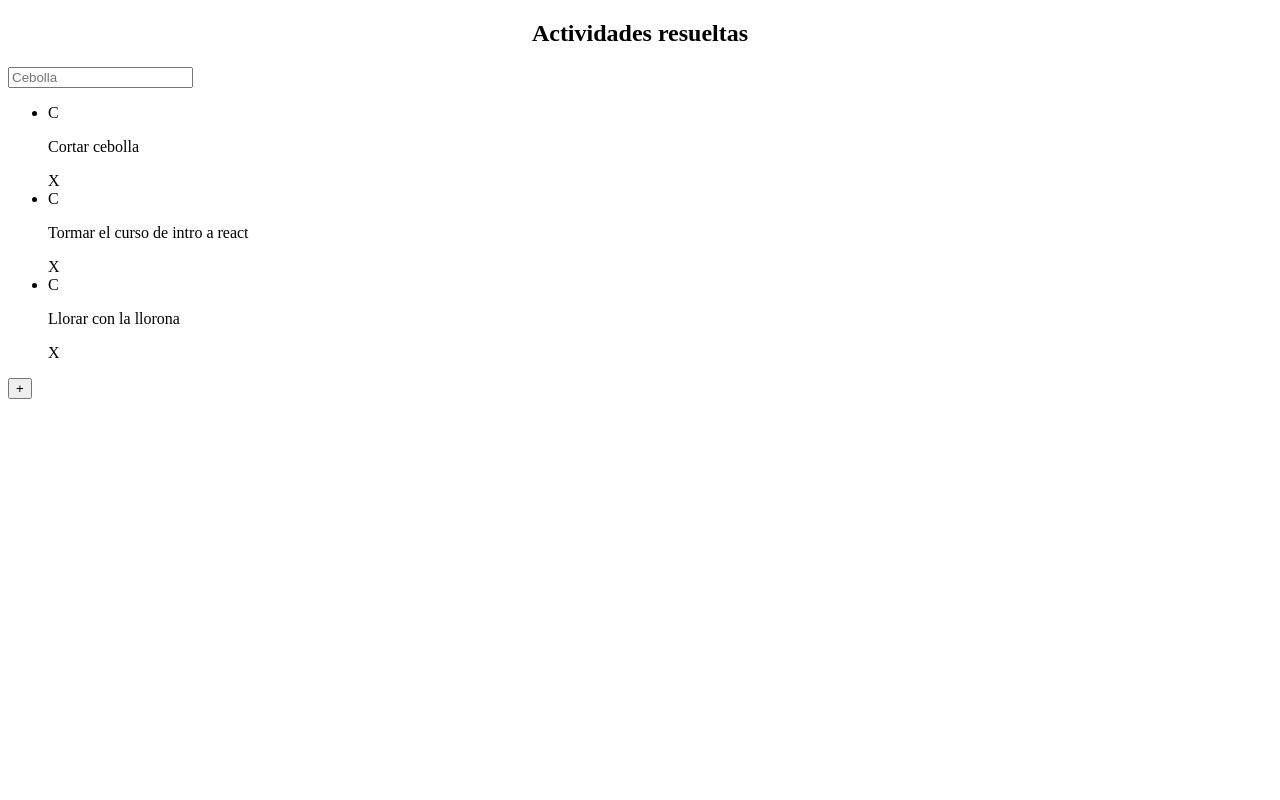
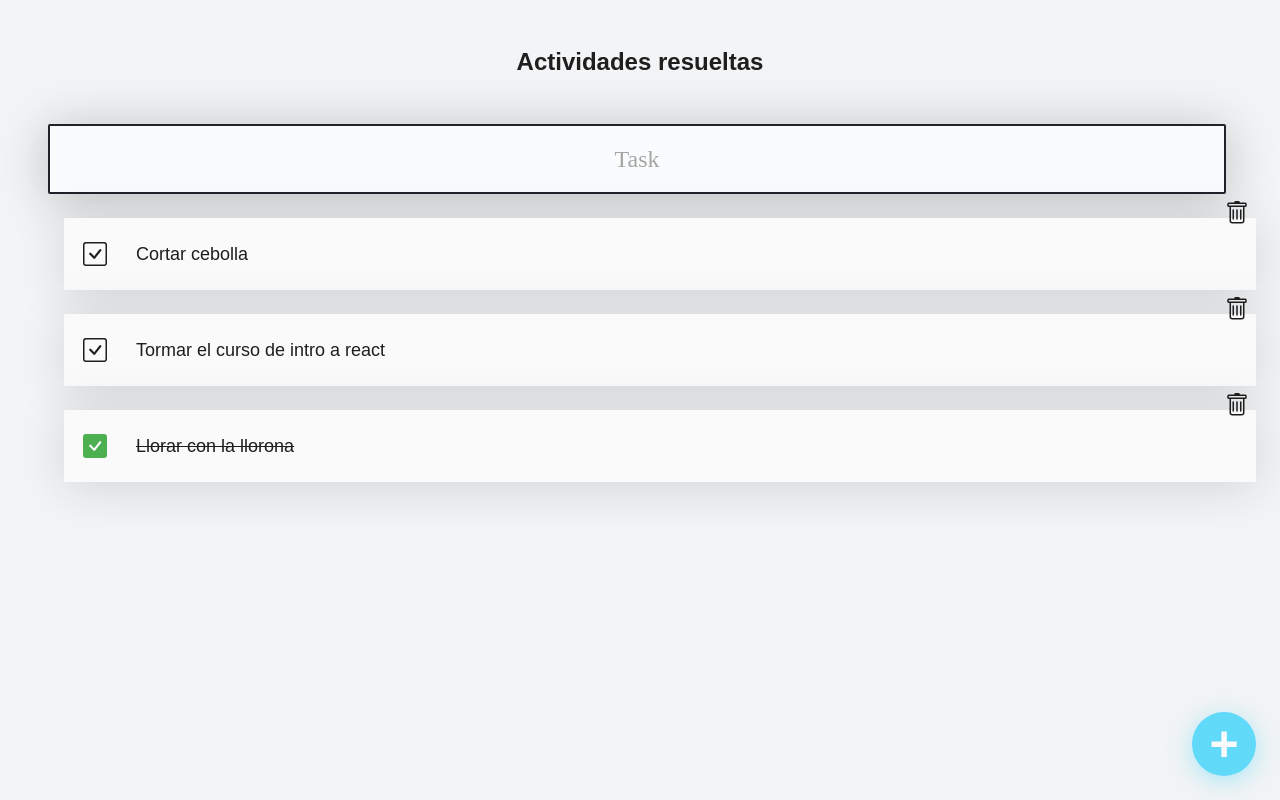
Before and after one commit to visvs/TODO_app, a React (Create React App) app: page / in a window 1280 px wide. Built offline with nearby package versions, Linux system fonts and the light colour scheme.

Commit message:
style: Añadir estilos basicos a los componentes, pendiente modificarlos

```diff
--- a/package.json
+++ b/package.json
@@ -8,6 +8,7 @@
     "@testing-library/user-event": "^13.5.0",
     "react": "^18.0.0",
     "react-dom": "^18.0.0",
+    "react-icons": "^4.3.1",
     "react-scripts": "5.0.1",
     "web-vitals": "^2.1.4"
   },
--- a/src/App.js
+++ b/src/App.js
@@ -8,7 +8,7 @@
 const todos=[
   {text:'Cortar cebolla', completed:false},
   {text:'Tormar el curso de intro a react', completed:false},
-  {text:'Llorar con la llorona', completed:false}
+  {text:'Llorar con la llorona', completed:true}
 ];
 function App() {
   return (
@@ -16,7 +16,11 @@
       <TodoCounter />
       <TodoSearch />
       <TodoList>
-        {todos.map(todo =>(<TodoItem key={todo.text} text={todo.text} />))}
+        {todos.map(todo =>(<TodoItem
+        key={todo.text}
+        text={todo.text}
+        completed = {todo.completed}
+        />))}
       </TodoList>
       <CreateTodoButton />
    </react.Fragment>
--- a/src/componentes/CreateTodoButton.js
+++ b/src/componentes/CreateTodoButton.js
@@ -1,9 +1,10 @@
-import React from "react";
+import React from 'react';
+import '../css/createTodoButton.css';
 
-function CreateTodoButton(props){
-    return(
-        <button>+</button>
-    );
+function CreateTodoButton(props) {
+  return (
+    <button className="CreateTodoButton">+</button>
+  );
 }
 
-export { CreateTodoButton};
+export { CreateTodoButton };
--- a/src/componentes/TodoItem.js
+++ b/src/componentes/TodoItem.js
@@ -1,13 +1,25 @@
-import React from "react";
+import React from 'react';
+import '../css/TodoItem.css';
+import { BsTrash , BsCheckSquareFill, BsCheckSquare} from "react-icons/bs";
 
-function TodoItem(props){
-    return(
-        <li>
-            <span>C</span>
-            <p>{props.text}</p>
-            <span>X</span>
-        </li>
-    );
+function TodoItem(props) {
+  return (
+    <li className="TodoItem">
+      <span className={`Icon Icon-check ${props.completed && 'Icon-check-none'}`}>
+      <BsCheckSquare />
+      </span>
+      <span className={`Icon Icon-check Icon-check-sleep ${props.completed && 'Icon-check--active'}`}>
+      <BsCheckSquareFill />
+      </span>
+      <p className={`TodoItem-p ${props.completed && 'TodoItem-p--complete'}`}>
+        {props.text}
+      </p>
+      <span className="Icon Icon-delete">
+      <BsTrash />
+
+      </span>
+    </li>
+  );
 }
 
 export { TodoItem };
--- a/src/componentes/TodoSearch.js
+++ b/src/componentes/TodoSearch.js
@@ -1,8 +1,8 @@
 import React from "react";
-
+import '../css/TodoSearch.css'
 function TodoSearch(){
     return(
-        <input placeholder="Cebolla" />
+        <input className="TodoSearch" placeholder="Task" />
     );
 }
 
--- a/src/css/TodoCounter.css
+++ b/src/css/TodoCounter.css
@@ -1,4 +1,6 @@
 .TodoCounter {
     font-size: 24px;
     text-align: center;
-}
+    margin: 0;
+    padding: 48px;
+  }
--- /dev/null
+++ b/src/css/TodoItem.css
@@ -0,0 +1,54 @@
+.TodoItem {
+    background-color: #FAFAFA;
+    position: relative;
+    display: flex;
+    justify-content: center;
+    align-items: center;
+    margin-top: 24px;
+    box-shadow: 0px 5px 50px rgba(32, 35, 41, 0.15);
+  }
+
+  .TodoItem-p {
+    margin: 24px 0 24px 24px;
+    width: calc(100% - 120px);
+    font-size: 18px;
+    line-height: 24px;
+    font-weight: 400;
+  }
+  .TodoItem-p--complete {
+    text-decoration: line-through;
+  }
+
+  .Icon {
+    cursor: pointer;
+    display: flex;
+    justify-content: center;
+    align-items: center;
+    height: 38px;
+    width: 38px;
+    font-size: 24px;
+    font-weight: bold;
+    /* background-color: #CCC; */
+  }
+  .Icon-check-sleep{
+      display: none;
+  }
+  .Icon-check {
+    position: absolute;
+    left: 12px;
+  }
+  .Icon-check--active {
+    display: flex;
+    color: #4caf50;
+  }
+  .Icon-check-none{
+      display: none;
+  }
+  .Icon-delete {
+    position: absolute;
+    top: -24px;
+    right: 0;
+  }
+  .Icon-delete:hover {
+    color: red;
+  }
--- /dev/null
+++ b/src/css/TodoSearch.css
@@ -0,0 +1,25 @@
+
+.TodoSearch {
+    background: #F9FBFC;
+    border-radius: 2px;
+    border: 2px solid #202329;
+    margin: 0 24px;
+    height: 64px;
+    width: calc(100% - 62px);
+    font-size: 24px;
+    text-align: center;
+    font-family: 'Montserrat';
+    font-weight: 400;
+    color: #1E1E1F;
+    box-shadow: 0px 5px 50px rgba(32, 35, 41, 0.25);
+  }
+
+  .TodoSearch::placeholder {
+    color: #A5A5A5;
+    font-family: 'Montserrat';
+    font-weight: 400;
+  }
+
+  .TodoSearch:focus {
+    outline-color: #61DAFA;
+  }
--- /dev/null
+++ b/src/css/createTodoButton.css
@@ -0,0 +1,25 @@
+.CreateTodoButton {
+    background-color: #61DAFA;
+    box-shadow: 0px 5px 25px rgba(97, 218, 250, 0.5);
+    border: none;
+    border-radius: 50%;
+    cursor: pointer;
+    font-size: 50px;
+    position: fixed;
+    bottom: 24px;
+    right: 24px;
+    font-weight: bold;
+    color: #FAFAFA;
+    display: flex;
+    justify-content: center;
+    align-items: center;
+    height: 64px;
+    width: 64px;
+
+    transform: rotate(0);
+    transition: .3s ease;
+  }
+
+  .CreateTodoButton:hover {
+    transform: rotate(224deg);
+  }
--- a/src/index.css
+++ b/src/index.css
@@ -1,13 +1,13 @@
 body {
   margin: 0;
-  font-family: -apple-system, BlinkMacSystemFont, 'Segoe UI', 'Roboto', 'Oxygen',
-    'Ubuntu', 'Cantarell', 'Fira Sans', 'Droid Sans', 'Helvetica Neue',
-    sans-serif;
-  -webkit-font-smoothing: antialiased;
-  -moz-osx-font-smoothing: grayscale;
+  padding: 0;
+  background: #F2F4F5;
+  color: #1E1E1F;
+  font-family: 'Montserrat', Arial, Helvetica, sans-serif;
 }
 
-code {
-  font-family: source-code-pro, Menlo, Monaco, Consolas, 'Courier New',
-    monospace;
+#root {
+  margin: 0 24px;
+  position: relative;
+  min-height: 100vh;
 }
--- a/src/index.js
+++ b/src/index.js
@@ -3,6 +3,7 @@
 //import ReactDOM from 'react-dom';
 import ReactDOM from 'react-dom/client';
 import App from './App';
+import './index.css'
 
 const root = ReactDOM.createRoot(document.getElementById('root'));
 root.render(
```
Also changed, not shown: 1 other file (tests, documents, lock files or other folders).
